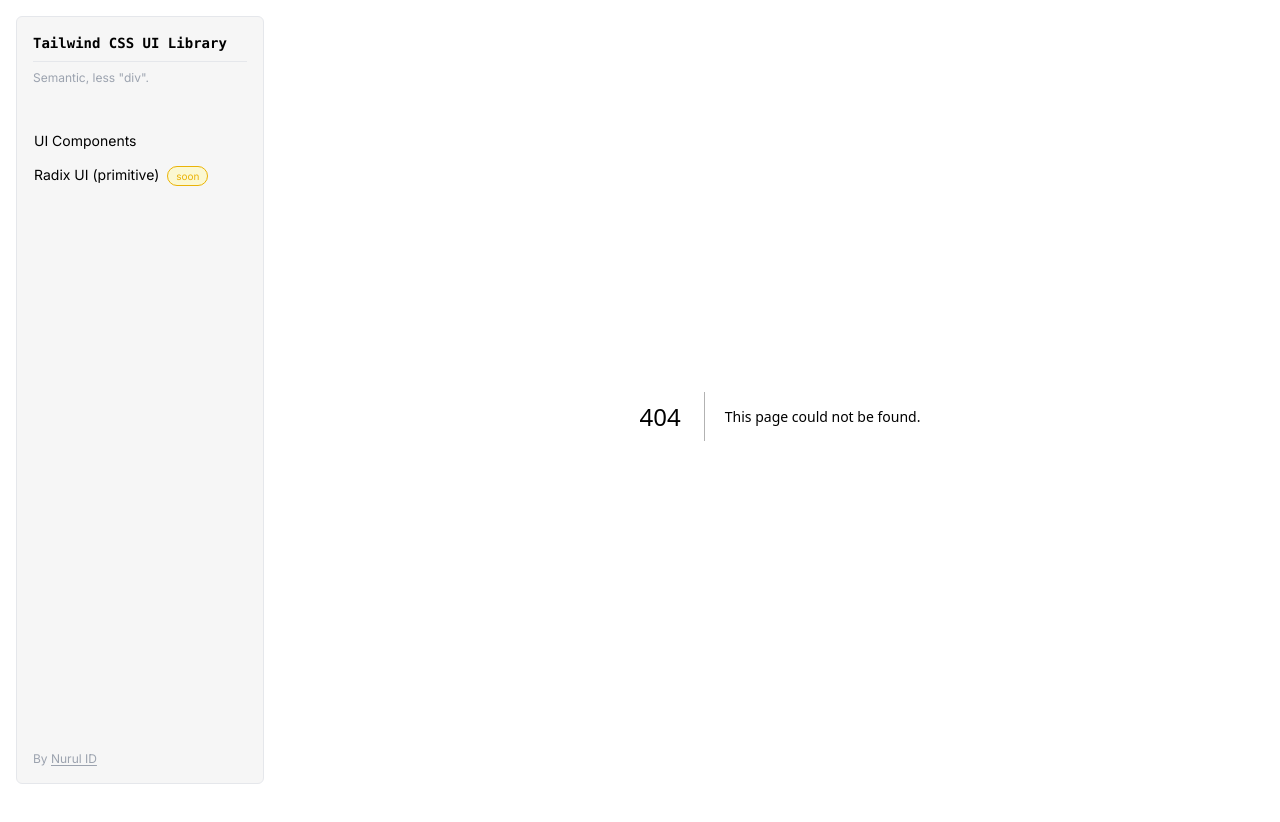
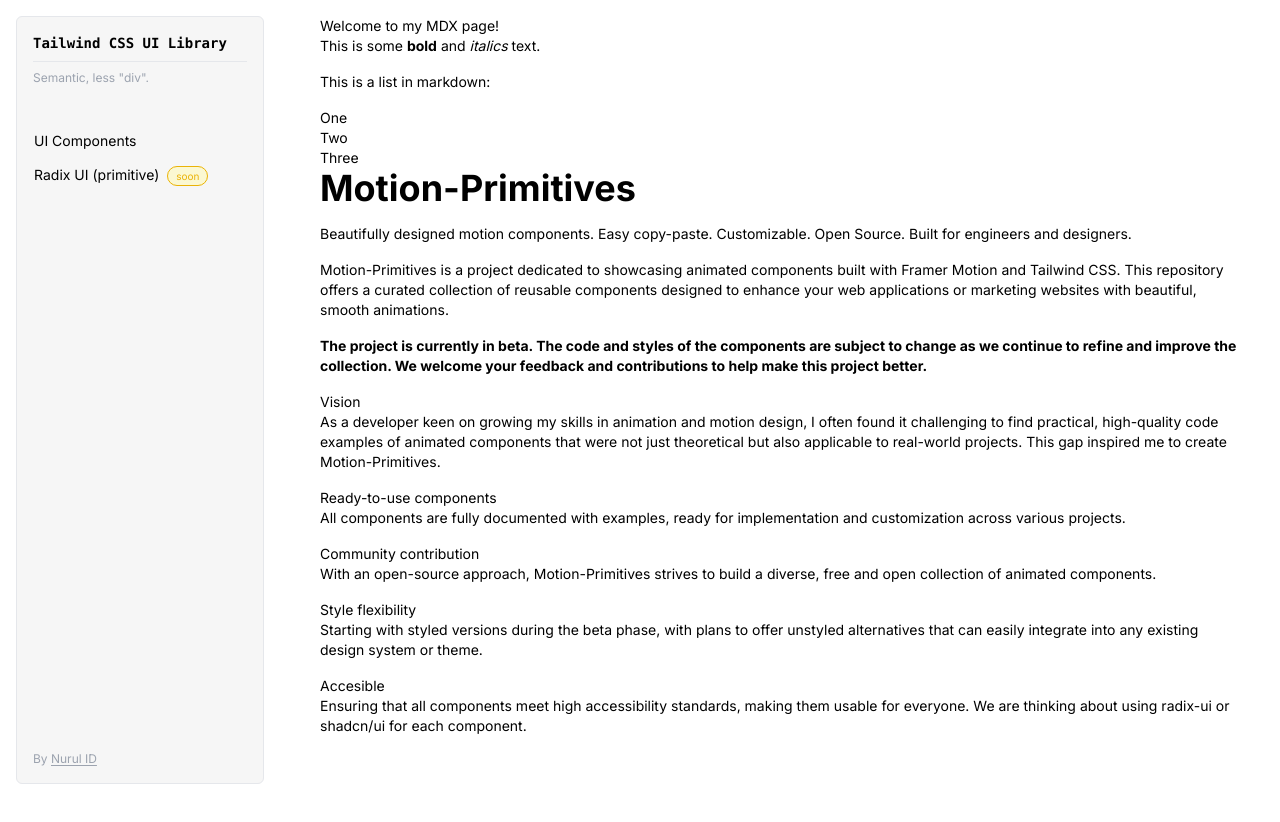
Before and after one commit to nurulid/ui-component-collections, a Next.js app: page /mdx in a window 1280 px wide. Before the commit this address had no page. Shown: the top 822 px of the page. After the commit the page ends 800 px from the top, so only its background shows below. Built offline with nearby package versions, Linux system fonts and the light colour scheme.

Commit message:
setup mdx

```diff
--- /dev/null
+++ b/mdx-components.tsx
@@ -0,0 +1,12 @@
+import type { MDXComponents } from 'mdx/types';
+
+export function useMDXComponents(components: MDXComponents): MDXComponents {
+  return {
+    h1: (props) => <h1 {...props} className="mb-4 text-4xl font-bold" />,
+    p: (props) => <p {...props} className="mb-4" />,
+    pre: (props) => (
+      <pre {...props} className="rounded-lg border-2 border-zinc-500 p-4" />
+    ),
+    ...components,
+  };
+}
--- a/next.config.mjs
+++ b/next.config.mjs
@@ -1,4 +1,18 @@
+import remarkGfm from "remark-gfm";
+import createMDX from "@next/mdx";
+import { remarkCodeHike } from "@code-hike/mdx";
+
 /** @type {import('next').NextConfig} */
-const nextConfig = {};
+const nextConfig = {
+  reactStrictMode: true,
+  pageExtensions: ["js", "jsx", "ts", "tsx", "md", "mdx"],
+};
 
-export default nextConfig;
+const withMDX = createMDX({
+  extension: /\.mdx?$/,
+  options: {
+    remarkPlugins: [remarkGfm, [remarkCodeHike, { theme: "css-variables" }]],
+  },
+});
+
+export default withMDX(nextConfig);
--- /dev/null
+++ b/src/app/mdx/page.mdx
@@ -0,0 +1,37 @@
+## Welcome to my MDX page!
+
+This is some **bold** and _italics_ text.
+
+This is a list in markdown:
+
+- One
+- Two
+- Three
+
+# Motion-Primitives
+
+Beautifully designed motion components. Easy copy-paste. Customizable. Open Source. Built for engineers and designers.
+
+Motion-Primitives is a project dedicated to showcasing animated components built with Framer Motion and Tailwind CSS. This repository offers a curated collection of reusable components designed to enhance your web applications or marketing websites with beautiful, smooth animations.
+
+**The project is currently in beta. The code and styles of the components are subject to change as we continue to refine and improve the collection. We welcome your feedback and contributions to help make this project better.**
+
+## Vision
+
+As a developer keen on growing my skills in animation and motion design, I often found it challenging to find practical, high-quality code examples of animated components that were not just theoretical but also applicable to real-world projects. This gap inspired me to create Motion-Primitives.
+
+### Ready-to-use components
+
+All components are fully documented with examples, ready for implementation and customization across various projects.
+
+### Community contribution
+
+With an open-source approach, Motion-Primitives strives to build a diverse, free and open collection of animated components.
+
+### Style flexibility
+
+Starting with styled versions during the beta phase, with plans to offer unstyled alternatives that can easily integrate into any existing design system or theme.
+
+### Accesible
+
+Ensuring that all components meet high accessibility standards, making them usable for everyone. We are thinking about using radix-ui or shadcn/ui for each component.
--- a/tailwind.config.ts
+++ b/tailwind.config.ts
@@ -6,6 +6,7 @@
     "./src/pages/**/*.{js,ts,jsx,tsx,mdx}",
     "./src/components/**/*.{js,ts,jsx,tsx,mdx}",
     "./src/app/**/*.{js,ts,jsx,tsx,mdx}",
+    './mdx-components.tsx',
   ],
   theme: {
     extend: {
@@ -29,6 +30,8 @@
   plugins: [
     plugin(function({ addVariant }) {
         addVariant('current', '&.active');
-    })],
+    }),
+    require("@tailwindcss/typography")
+  ],
 };
 export default config;
```
Also changed, not shown: package.json (+7 -0 lines), 1 other file (tests, documents, lock files or other folders).
